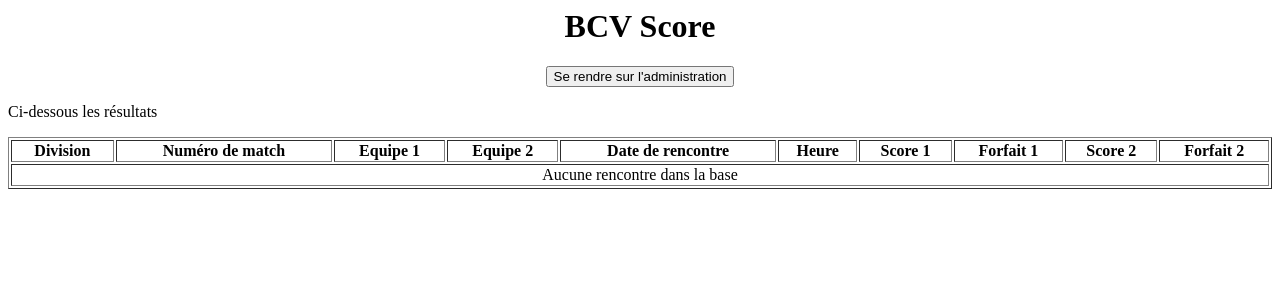
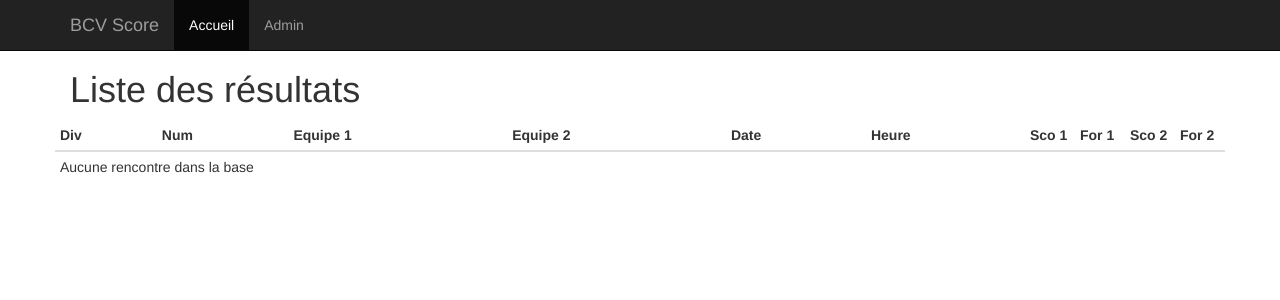
Before and after one commit to lobre/bcvscore, a Django app: page / in a window 1280 px wide. Shown: the top 300 px of the page. Run offline with Django 3.2, Linux system fonts and the light colour scheme; data that the repository does not hold is empty; some libraries are stand-ins or nearby versions.

Commit message:
Add rest framework and bootstrap for main page

```diff
--- a/bcvscore/settings.py
+++ b/bcvscore/settings.py
@@ -44,6 +44,7 @@ INSTALLED_APPS = (
     'django.contrib.staticfiles',
     'django.contrib.sites',
     'chroniker',
+    'rest_framework',
     'solo',
     'score'
 )
--- a/bcvscore/urls.py
+++ b/bcvscore/urls.py
@@ -4,4 +4,5 @@ from django.contrib import admin
 urlpatterns = [
     url(r'^', include('score.urls')),
     url(r'^admin/', include(admin.site.urls)),
+    url(r'^api-auth/', include('rest_framework.urls', namespace='rest_framework'))
 ]
--- a/score/templates/score/home.html
+++ b/score/templates/score/home.html
@@ -1,32 +1,58 @@
-<style>
-td {
-    text-align: center;
-}
-</style>
+<!DOCTYPE html>
+<html>
+    <head>
+        <meta charset="utf-8">
+        <meta http-equiv="X-UA-Compatible" content="IE=edge">
+        <meta name="viewport" content="width=device-width, initial-scale=1">
+        <title>BCV Score</title>
+        <link rel="stylesheet" href="https://maxcdn.bootstrapcdn.com/bootstrap/3.3.5/css/bootstrap.min.css">
+    </head>
 
-<div style="text-align: center">
-    <h1>BCV Score</h1>
+    <body role="document" style="padding-top: 50px;">
 
-    <form action="{% url 'admin:index' %}">
-        <input type="submit" value="Se rendre sur l'administration">
-    </form>
+        <nav class="navbar navbar-inverse navbar-fixed-top">
+            <div class="container">
+                <div class="navbar-header">
+                    <button type="button" class="navbar-toggle collapsed" data-toggle="collapse" data-target="#navbar" aria-expanded="false" aria-controls="navbar">
+                        <span class="sr-only">Toggle navigation</span>
+                        <span class="icon-bar"></span>
+                        <span class="icon-bar"></span>
+                        <span class="icon-bar"></span>
+                    </button>
+                    <a class="navbar-brand" href="#">BCV Score</a>
+                </div>
+                <div id="navbar" class="navbar-collapse collapse">
+                    <ul class="nav navbar-nav">
+                        <li class="active"><a href="#">Accueil</a></li>
+                        <li><a href="{% url 'admin:index' %}">Admin</a></li>
+                    </ul>
+                </div>
+            </div>
+        </nav>
+
+        <div class="container" role="main">
+            <div>
+                <h1>Liste des résultats</h1>
             </div>
 
-<p>Ci-dessous les résultats</p>
-
-<table border="1" style="width:100%">
+            <div class="row">
+                <div class="table-responsive">
+                    <table class="table table-hover table-condensed">
+                        <thead>
                             <tr>
-        <th>Division</th>
-        <th>Numéro de match</th>
+                                <th>Div</th>
+                                <th>Num</th>
                                 <th>Equipe 1</th>
                                 <th>Equipe 2</th>
-        <th>Date de rencontre</th>
+                                <th style="width: 140px;">Date</th>
                                 <th>Heure</th>
-        <th>Score 1</th>
-        <th>Forfait 1</th>
-        <th>Score 2</th>
-        <th>Forfait 2</th>
+                                <th style="width: 50px;">Sco 1</th>
+                                <th style="width: 50px;">For 1</th>
+                                <th style="width: 50px;">Sco 2</th>
+                                <th style="width: 50px;">For 2</th>
                             </tr>
+                        </thead>
+                        <tbody>
                             {% for rencontre in rencontres %}
                                 <tr>
                                     <td>{{rencontre.equipeDom.division}}</td>
@@ -45,4 +71,12 @@ td {
                                     <td colspan="10">Aucune rencontre dans la base</td>
                                 </tr>
                             {% endfor %}
+                        </tbody>
                     </table>
+                </div>
+            </div>
+        </div>
+        <script src="https://ajax.googleapis.com/ajax/libs/jquery/1.11.3/jquery.min.js"></script>
+        <script src="https://maxcdn.bootstrapcdn.com/bootstrap/3.3.5/js/bootstrap.min.js"></script>
+    </body>
+</html>
```
Also changed, not shown: requirements.txt (+7 -0 lines). Lines whose indentation alone changed are shown as unchanged.
